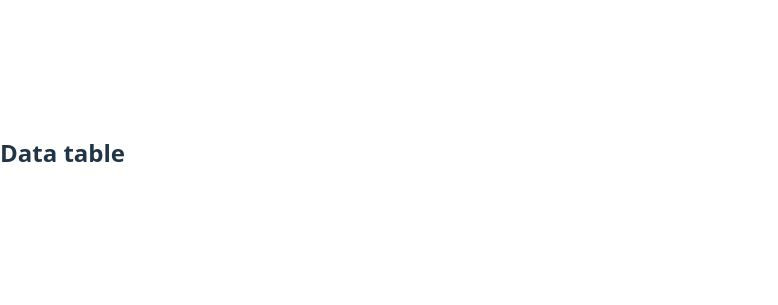
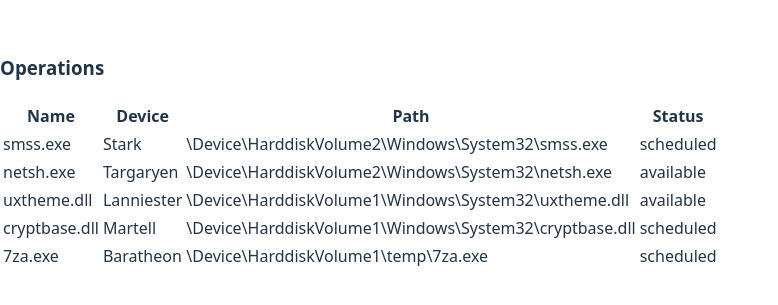
Before and after one commit to bogdand43/data-table-exercise, a React (Vite) app: page / in a window 1280 px wide. Shown: the part 247-552 px from the top of the page, without its empty margins (0-778 px from the left). Built offline with nearby package versions, Linux system fonts and the light colour scheme.

Commit message:
create bare bones table component

```diff
--- a/src/App.tsx
+++ b/src/App.tsx
@@ -1,10 +1,11 @@
+import DataTable from './components/DataTable/DataTable';
 import './App.css';
 
 function App() {
   return (
-    <>
-      <h2>Data table</h2>
-    </>
+    <main>
+      <DataTable />
+    </main>
   );
 }
 
--- /dev/null
+++ b/src/components/DataTable/DataTable.tsx
@@ -0,0 +1,51 @@
+import type { Operation } from '../../types/Operation';
+import React from 'react';
+import { mockData } from '../../data/mock';
+import capitalize from '../../utils/capitalize';
+
+interface DataTableProps {
+  data?: Operation[];
+  title?: string;
+  className?: string;
+}
+
+const DataTable: React.FC<DataTableProps> = ({
+  data = mockData,
+  title = 'Operations',
+  className = '',
+}) => {
+  const getColumnNames = (data: Operation[]): string[] => {
+    if (data.length === 0)
+      return [];
+    return Object.keys(data[0]);
+  };
+
+  const columnNames = getColumnNames(data);
+  const tableClassName = `DataTable ${className}`;
+
+  return (
+    <div className="DataTableContainer">
+      <h3>{title}</h3>
+      <table className={tableClassName}>
+        <thead>
+          <tr className="DataTableHeader">
+            {columnNames.map(columnName => (
+              <th key={columnName} className="DataTableHeaderCell">{capitalize(columnName)}</th>
+            ))}
+          </tr>
+        </thead>
+        <tbody>
+          {data.map((operation: Operation, idx: number) => (
+            <tr key={`${operation.name}-${idx}`}>
+              {columnNames.map((columnName: string) => (
+                <td key={`operation-${operation.name}-${columnName}`}>{operation[columnName]}</td>
+              ))}
+            </tr>
+          ))}
+        </tbody>
+      </table>
+    </div>
+  );
+};
+
+export default DataTable;
--- /dev/null
+++ b/src/data/mock.ts
@@ -0,0 +1,34 @@
+import type { Operation } from '../types/Operation';
+
+export const mockData: Operation[] = [
+  {
+    name: 'smss.exe',
+    device: 'Stark',
+    path: '\\Device\\HarddiskVolume2\\Windows\\System32\\smss.exe',
+    status: 'scheduled',
+  },
+  {
+    name: 'netsh.exe',
+    device: 'Targaryen',
+    path: '\\Device\\HarddiskVolume2\\Windows\\System32\\netsh.exe',
+    status: 'available',
+  },
+  {
+    name: 'uxtheme.dll',
+    device: 'Lanniester',
+    path: '\\Device\\HarddiskVolume1\\Windows\\System32\\uxtheme.dll',
+    status: 'available',
+  },
+  {
+    name: 'cryptbase.dll',
+    device: 'Martell',
+    path: '\\Device\\HarddiskVolume1\\Windows\\System32\\cryptbase.dll',
+    status: 'scheduled',
+  },
+  {
+    name: '7za.exe',
+    device: 'Baratheon',
+    path: '\\Device\\HarddiskVolume1\\temp\\7za.exe',
+    status: 'scheduled',
+  },
+];
--- a/types.ts
+++ b/src/types/Operation.ts
@@ -1,6 +1,6 @@
 export interface Operation {
-  name:   string;
+  name: string;
   device: string;
-  path:   string;
+  path: string;
   status: 'available' | 'scheduled';
 }
--- /dev/null
+++ b/src/utils/capitalize.ts
@@ -0,0 +1,5 @@
+export default function capitalize(str: string): string {
+  if (!str)
+    return '';
+  return str.charAt(0).toUpperCase() + str.slice(1);
+}
```
Also changed, not shown: src/components/DataTable/DataTable.module.scss (added).
